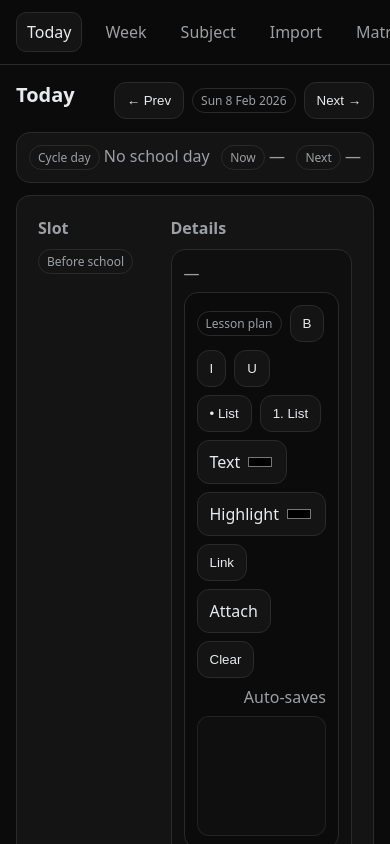
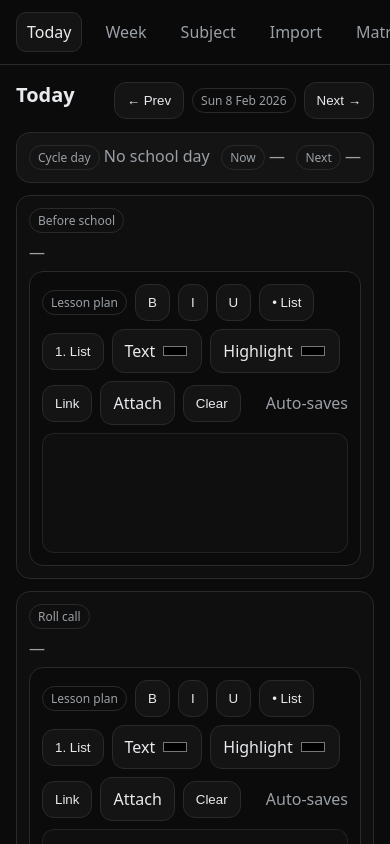
Before and after one commit to Spencerzone/cal, a React (Vite) app: page / in a window 390 px wide. Both pictures are taken after a click on the button "← Prev". Shown: the top 844 px of the page. Built offline with nearby package versions, Linux system fonts and the light colour scheme; the HTML template or start-up script is replaced by a standard one.

Commit message:
full width no ics

```diff
--- a/src/index.css
+++ b/src/index.css
@@ -18,7 +18,7 @@ body {
   color: var(--text);
 }
 a { color: inherit; text-decoration: none; }
-.container { max-width: 1100px; margin: 0 auto; padding: 16px; }
+.container { max-width: none; margin: 0 auto; padding: 16px; }
 .nav {
   display: flex; gap: 12px; padding: 12px 16px; border-bottom: 1px solid var(--line);
   position: sticky; top: 0; background: rgba(11,11,11,0.9); backdrop-filter: blur(10px);
@@ -67,3 +67,17 @@ hr { border: 0; border-top: 1px solid var(--line); margin: 12px 0; }
 }
 h1 { font-size: 20px; margin: 0 0 12px; }
 h2 { font-size: 16px; margin: 0 0 10px; }
+
+/* Dense responsive grids for Today/Week */
+.slotsGrid {
+  display: grid;
+  gap: 12px;
+  grid-template-columns: repeat(auto-fit, minmax(420px, 1fr));
+  align-items: start;
+}
+
+@media (max-width: 920px) {
+  .slotsGrid {
+    grid-template-columns: 1fr;
+  }
+}
--- a/src/pages/MatrixPage.tsx
+++ b/src/pages/MatrixPage.tsx
@@ -195,13 +195,16 @@ export default function MatrixPage() {
       {!hasTemplate ? (
         <div className="card">
           <div>
-            <strong>No template found.</strong>
+            <strong>No template loaded.</strong>
           </div>
-          <div className="muted">Import an ICS and build the MonA–FriB template first.</div>
+          <div className="muted">
+            You can still build your fortnight using overrides below. Importing an ICS just pre-fills defaults.
+          </div>
         </div>
-      ) : (
-        <div className="card" style={{ overflowX: "auto" }}>
-          <table style={{ width: "100%", borderCollapse: "separate", borderSpacing: 8 }}>
+      ) : null}
+
+      <div className="card" style={{ overflowX: "auto" }}>
+        <table style={{ width: "100%", borderCollapse: "separate", borderSpacing: 8 }}>
             <thead>
               <tr>
                 <th style={{ textAlign: "left", width: 160 }} className="muted">
@@ -331,9 +334,8 @@ export default function MatrixPage() {
                 </tr>
               ))}
             </tbody>
-          </table>
-        </div>
-      )}
+        </table>
+      </div>
     </div>
   );
 }
--- a/src/pages/TodayPage.tsx
+++ b/src/pages/TodayPage.tsx
@@ -381,6 +381,8 @@ export default function TodayPage() {
           style={{
             marginTop: 8,
             minHeight: 120,
+            maxHeight: 260,
+            overflowY: "auto",
             padding: 10,
             borderRadius: 12,
             background: "#0f0f0f",
@@ -462,20 +464,7 @@ export default function TodayPage() {
         </div>
       </div>
 
-      <div className="card" style={{ overflowX: "auto" }}>
-        <table style={{ width: "100%", borderCollapse: "separate", borderSpacing: 8 }}>
-          <thead>
-            <tr>
-              <th style={{ textAlign: "left", width: 160 }} className="muted">
-                Slot
-              </th>
-              <th style={{ textAlign: "left" }} className="muted">
-                Details
-              </th>
-            </tr>
-          </thead>
-
-          <tbody>
+      <div className="slotsGrid">
         {cells.map(({ blockId, blockLabel, slotId, cell }) => {
           const override = slotId ? placementBySlot.get(slotId) : undefined;
           const overrideSubjectId =
@@ -494,13 +483,17 @@ export default function TodayPage() {
           const bg = overrideSubjectId === null ? "#0f0f0f" : (overrideSubject?.color ?? subject?.color);
 
           return (
-                <tr key={blockId}>
-                  <td style={{ verticalAlign: "top" }}>
+            <div key={blockId} className="card" style={{ background: bg ?? "#0f0f0f" }}>
+              <div className="row" style={{ justifyContent: "space-between", alignItems: "flex-start" }}>
                 <div className="badge">{blockLabel}</div>
-                  </td>
+                {cell.kind === "template" ? (
+                  <span className="muted" style={{ fontSize: 12 }}>
+                    {timeRangeFromTemplate(dateLocal, cell.e)}
+                  </span>
+                ) : null}
+              </div>
 
-                  <td style={{ verticalAlign: "top" }}>
-                    <div className="card" style={{ background: bg ?? "#0f0f0f" }}>
+              <div style={{ marginTop: 8 }}>
                 {overrideSubjectId === null ? (
                   <div className="muted">—</div>
                 ) : overrideSubject ? (
@@ -509,8 +502,8 @@ export default function TodayPage() {
                       <strong>{overrideSubject.title}</strong>{" "}
                       {overrideSubject.code ? <span className="muted">({overrideSubject.code})</span> : null}
                     </div>
-                          <div className="muted">
-                            {roomOverride && typeof roomOverride === "string" ? <span className="badge">Room {roomOverride}</span> : null} {" "}
+                    <div className="muted" style={{ marginTop: 6 }}>
+                      {roomOverride && typeof roomOverride === "string" ? <span className="badge">Room {roomOverride}</span> : null}{" "}
                       <span className="badge">{overrideSubject.kind}</span>
                     </div>
                   </>
@@ -524,23 +517,20 @@ export default function TodayPage() {
                       <strong>{cell.a.manualTitle}</strong>{" "}
                       {cell.a.manualCode ? <span className="muted">({cell.a.manualCode})</span> : null}
                     </div>
-                          <div className="muted">
+                    <div className="muted" style={{ marginTop: 6 }}>
                       {(roomOverride === undefined ? cell.a.manualRoom : roomOverride || null) ? (
                         <span className="badge">Room {roomOverride === undefined ? cell.a.manualRoom : roomOverride}</span>
                       ) : null}{" "}
                       <span className="badge">{cell.a.kind}</span>
                     </div>
                   </>
-                      ) : (
+                ) : cell.kind === "template" ? (
                   <>
                     <div>
                       <strong>{subject ? displayTitle(subject, detail) : cell.e.title}</strong>{" "}
                       {cell.e.code ? <span className="muted">({cell.e.code})</span> : null}
-                            <span style={{ marginLeft: 10 }} className="muted">
-                              {timeRangeFromTemplate(dateLocal, cell.e)}
-                            </span>
                     </div>
-                          <div className="muted">
+                    <div className="muted" style={{ marginTop: 6 }}>
                       {(() => {
                         const resolved = roomOverride === undefined ? cell.e.room : roomOverride;
                         return resolved ? <span className="badge">Room {resolved}</span> : null;
@@ -549,7 +539,8 @@ export default function TodayPage() {
                       <span className="badge">{cell.a.kind}</span>
                     </div>
                   </>
-                      )}
+                ) : null}
+              </div>
 
               {slotId ? (
                 <RichTextPlanEditor
@@ -559,12 +550,8 @@ export default function TodayPage() {
                 />
               ) : null}
             </div>
-                  </td>
-                </tr>
           );
         })}
-          </tbody>
-        </table>
       </div>
     </div>
   );
```
Lines whose indentation alone changed are shown as unchanged.
